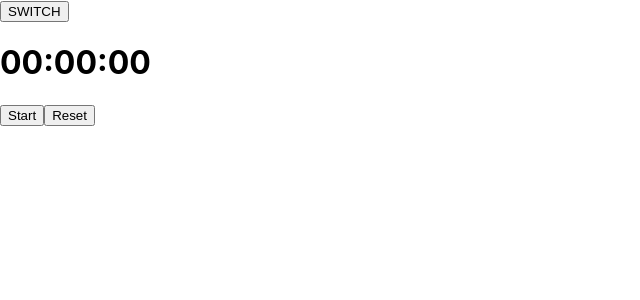
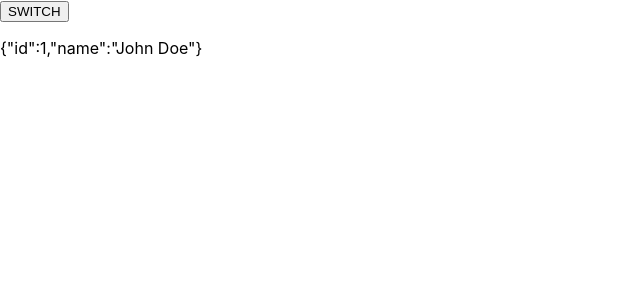
Before and after one commit to fccourses/fe-react-app, a React (Create React App) app: page / in a window 1280 px wide. Shown: the top 300 px of the page, without its empty margins (0-640 px from the left). Built offline with nearby package versions, Linux system fonts and the light colour scheme.

Commit message:
Add task example

```diff
--- a/src/App.js
+++ b/src/App.js
@@ -1,14 +1,24 @@
-import React from 'react';
+import React, { useState } from 'react';
 import { BrowserRouter, Switch, Route } from 'react-router-dom';
 import Home from './pages/Home';
+import { UserContext } from './contexts';
 
 const App = props => {
+  const [user, setUser] = useState({
+    id: 1,
+    name: 'John Doe',
+  });
+
+  /*>> ThemeSwitcher <<*/
+
   return (
-    <BrowserRouter>
-      <Switch>
-        <Route path='/' component={Home} />
-      </Switch>
-    </BrowserRouter>
+    <UserContext.Provider value={user}>
+      <BrowserRouter>
+        <Switch>
+          <Route path='/' component={Home} />
+        </Switch>
+      </BrowserRouter>
+    </UserContext.Provider>
   );
 };
 
--- a/src/contexts/index.js
+++ b/src/contexts/index.js
@@ -1,4 +1,4 @@
 import { createContext } from 'react';
 
-export const UserContext = createContext();
+export const UserContext = createContext(null);
 export const ThemeContext = createContext();
--- a/src/pages/Home/index.jsx
+++ b/src/pages/Home/index.jsx
@@ -1,15 +1,19 @@
-import React, { useState } from 'react';
+import React, { useContext, useState } from 'react';
 import StopWatch from '../../components/FuncStopWatch';
 import Clicker from '../../components/FuncTracker';
+import { UserContext } from '../../contexts';
 
 const Home = props => {
   const [isVisible, setIsVisible] = useState(true);
 
+  const value = useContext(UserContext);
+
   return (
     <div>
       <button onClick={() => setIsVisible(!isVisible)}>SWITCH</button>
+      <p>{JSON.stringify(value)}</p>
       {/* {isVisible && <Clicker />} */}
-      <StopWatch />
+      {/* <StopWatch /> */}
     </div>
   );
 };
```
